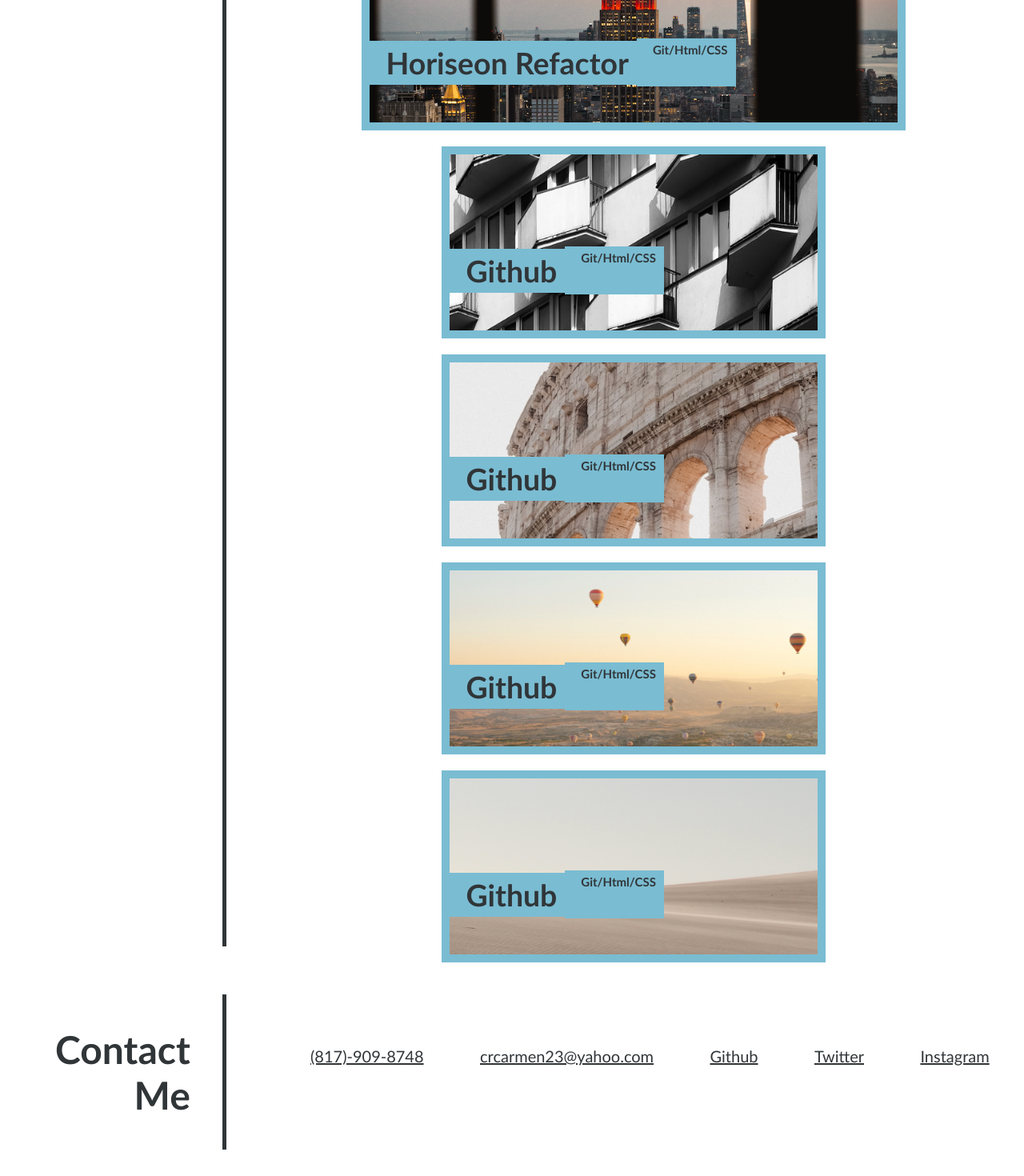
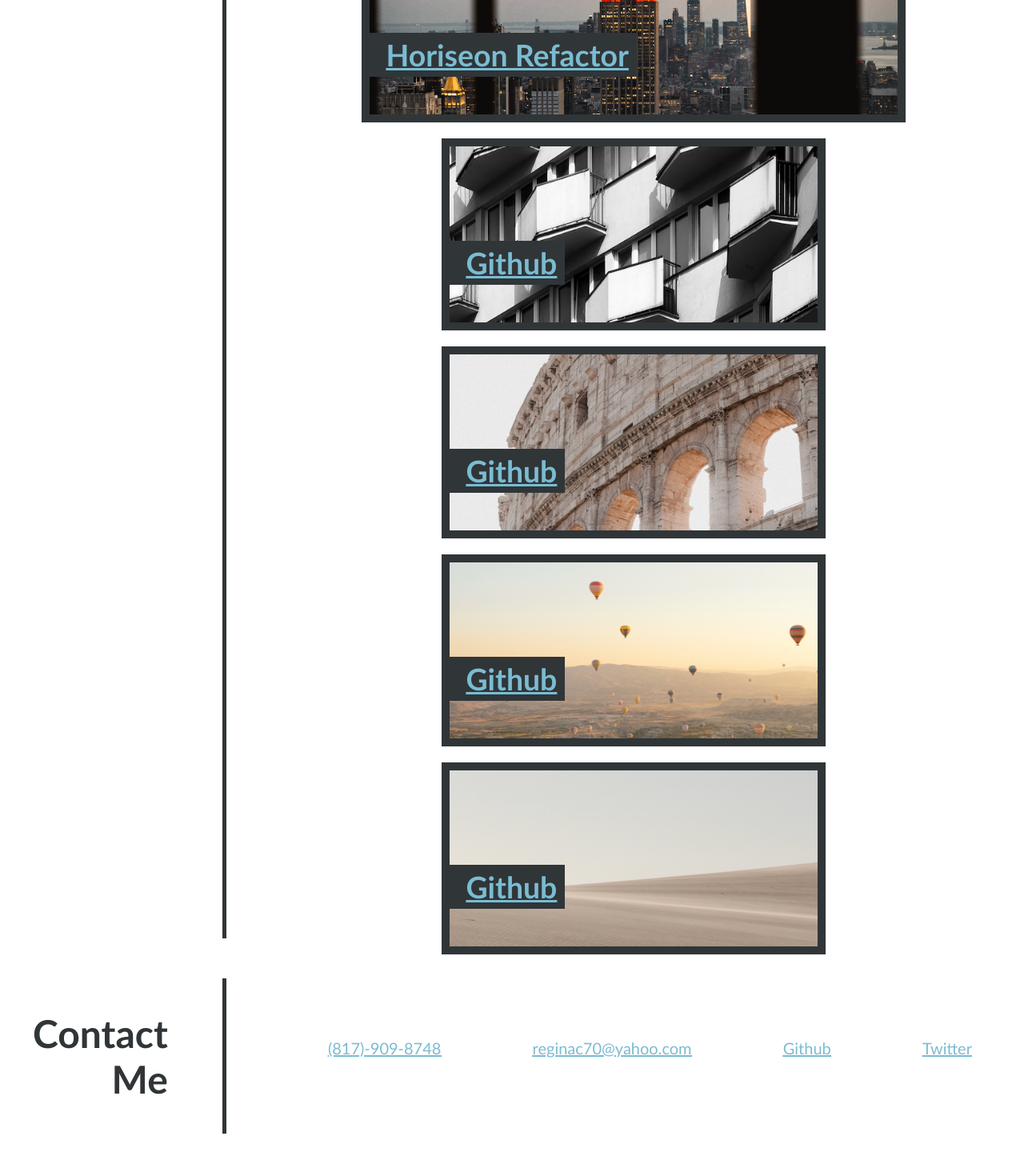
Before and after one commit to crcarmen23/carmen-mockup-portfolio, a plain HTML site: page index.html in a window 1280 px wide. Shown: the part 875-2345 px from the top of the page at 80% size. Drawn offline with Linux system fonts and the light colour scheme.

Commit message:
added screenshot to README and added links to image titles and contact me list

```diff
--- a/assets/css/style.css
+++ b/assets/css/style.css
@@ -78,7 +78,7 @@ a {
 aside {
     flex-basis: 20%;
     border-right: 5px solid #303538;
-    margin: 30px 30px 30px 30px;
+    margin: 20px 30px 30px 30px;
 }
 article {
     flex-basis: 80%;
@@ -100,7 +100,7 @@ p {
 
 #title{
     text-align: right;
-    padding-right: 40px;
+    padding-right: 68px;
 }
 
 .project1-image {
@@ -133,7 +133,7 @@ background-size: 670px;
 }
 
 .project1-image, .project2-image, .project3-image, .project4-image, .project5-image {
-    border:10px solid rgb(122, 188, 210);
+    border:10px solid #303538;
     text-align: left;
     margin: 10px;
     padding: 10px 10px 10px 0px;
@@ -143,14 +143,14 @@ background-size: 670px;
 }
 #project1-text, #project2-text, #project3-text, #project4-text, #project5-text {
     text-align: left;
-    background-color: rgb(122, 188, 210);
+    background-color: #303538;
     padding: 5px 10px 5px 20px;
 }
 
 h6 {
     font-size: 15px;
+}
 
-}
 #contactmelist {
     font-size: 20px;
     list-style-type: none;
--- a/index.html
+++ b/index.html
@@ -39,40 +39,29 @@
         <aside><h2 id="title">Work</h2></aside>
         <article>
             <section class="project1-image">
-                <h3 id="project1-text">Horiseon Refactor</h3>
-                <br>
-                <h6 id="project1-text">Git/Html/CSS</h6>
+                <a href="https://crcarmen23.github.io/horiseon-accessibility-refactor/"><h3 id="project1-text">Horiseon Refactor</h3></a>
             </section>
             <section class="project2-image">
-                <h3 id="project2-text">Github</h3>
-                <br>
-                <h6 id="project2-text">Git/Html/CSS</h6>
+                <a href="https://github.com/crcarmen23"><h3 id="project2-text">Github</h3></a>
             </section>
             <section class="project3-image">
-                <h3 id="project3-text">Github</h3>
-                <br>
-                <h6 id="project3-text">Git/Html/CSS</h6>
+                <a href="https://github.com/crcarmen23"><h3 id="project3-text">Github</h3></a>
             </section>
             <section class="project4-image">
-                <h3 id="project4-text">Github</h3>
-                <br>
-                <h6 id="project4-text">Git/Html/CSS</h6>
+                <a href="https://github.com/crcarmen23"><h3 id="project4-text">Github</h3></a>
             </section>
             <section class="project5-image">
-                <h3 id="project5-text">Github</h3>
-                <br>
-                <h6 id="project5-text">Git/Html/CSS</h6>
+                <a href="https://github.com/crcarmen23"><h3 id="project5-text">Github</h3></a>
             </section>
     </article>
     </section>
     <section class="contactme" id="contactme">
         <aside><h2 id="title">Contact Me</h2></aside>
             <article><ul id="contactmelist">
-                <li>(817)-909-8748</li>
-                <li>crcarmen23@yahoo.com</li>
-                <li>Github</li>
-                <li>Twitter</li>
-                <li>Instagram</li>
+                <a href="tel:817-909-8478"><li>(817)-909-8748</li></a>
+                <a href="mailto:reginac70@yahoo.com"><li>reginac70@yahoo.com</li></a>
+                <a href="https://github.com/crcarmen23"><li>Github</li></a>
+                <a href="https://twitter.com/"><li>Twitter</li></a>
             </ul>
             </article>
     </section>
```
Also changed, not shown: 2 other files.
